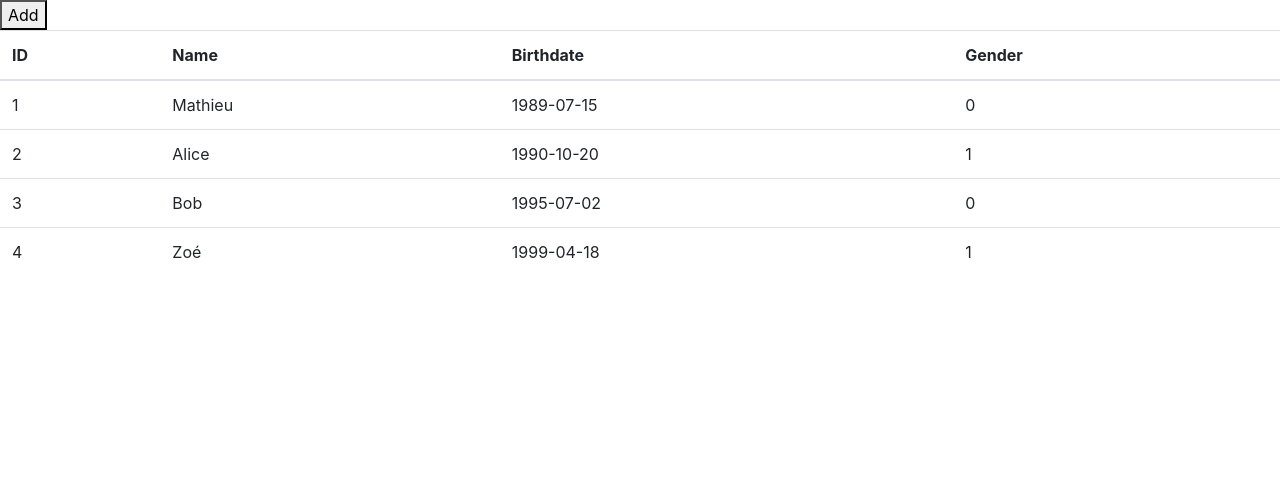
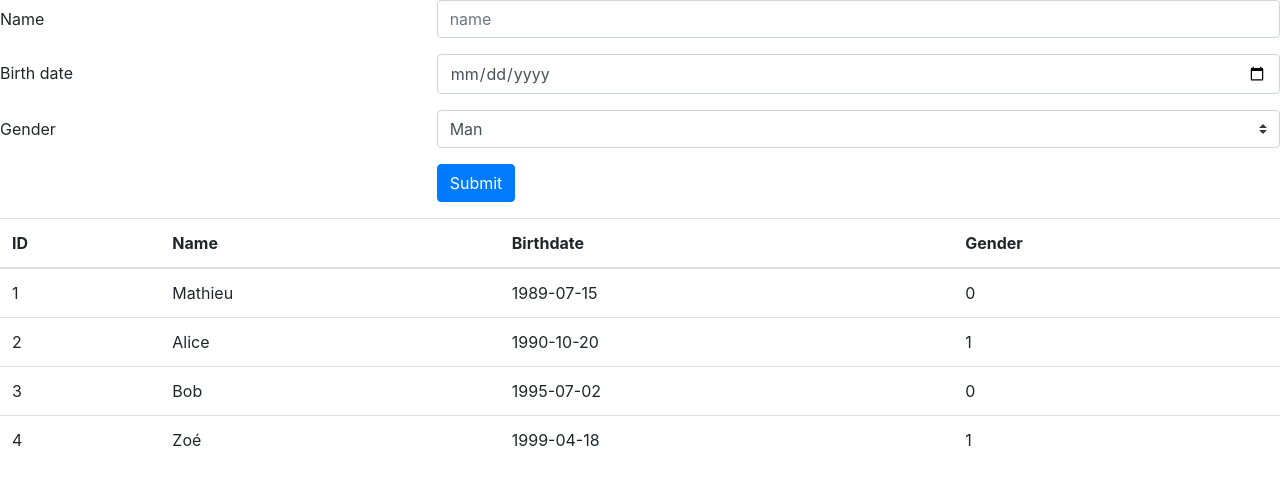
Before and after one commit to simplon-lyon/promo5-ajax, a website built with webpack: page src/rest.html in a window 1280 px wide. Built offline with nearby package versions, Linux system fonts and the light colour scheme; data requests are answered from the project's data file.

Commit message:
added addperson form and comments

```diff
--- a/src/rest.html
+++ b/src/rest.html
@@ -1,13 +1,45 @@
 <!DOCTYPE html>
 <html lang="en">
+
 <head>
     <meta charset="UTF-8">
     <meta name="viewport" content="width=device-width, initial-scale=1.0">
     <meta http-equiv="X-UA-Compatible" content="ie=edge">
     <title>Ajax with REST API</title>
 </head>
+
 <body>
-    <button>Add</button>
+    <form>
+        <div class="form-group row">
+            <label for="name" class="col-4 col-form-label">Name</label>
+            <div class="col-8">
+                <input id="name" name="name" placeholder="name" type="text" class="form-control here">
+            </div>
+        </div>
+        <div class="form-group row">
+            <label for="birthdate" class="col-4 col-form-label">Birth date</label>
+            <div class="col-8">
+                <input id="birthdate" name="birthdate" type="date" class="form-control here">
+            </div>
+        </div>
+        <div class="form-group row">
+            <label for="gender" class="col-4 col-form-label">Gender</label>
+            <div class="col-8">
+                <select id="gender" name="gender" class="custom-select">
+                    <option value="0">Man</option>
+                    <option value="1">Woman</option>
+                    <option value="2">Genderfluid</option>
+                    <option value="3">Agender</option>
+                    <option value="4">Other</option>
+                </select>
+            </div>
+        </div>
+        <div class="form-group row">
+            <div class="offset-4 col-8">
+                <button name="submit" type="submit" class="btn btn-primary">Submit</button>
+            </div>
+        </div>
+    </form>
     <table class="table">
         <thead>
             <tr>
@@ -22,4 +54,5 @@
     <script src="vendor.bundle.js"></script>
     <script src="rest.bundle.js"></script>
 </body>
+
 </html>
--- a/src/scripts/rest.js
+++ b/src/scripts/rest.js
@@ -1,44 +1,58 @@
 import $ from 'jquery';
 import '../../node_modules/bootstrap/scss/bootstrap.scss';
 
+//On crée un tableau qui contiendra nos persons
 let persons = [];
-
+//On lance un appel ajax qui va chercher les persons sur le serveur
 $.ajax({
     url:'http://localhost:8000/persons'
 }).then(function(reponse) {
+    //On met la réponse de la requête dans notre tableau de persons
     persons = reponse;
+    //On lance la fonction d'affichage
     display();
 }).catch(function(error) {
     console.error(error);
 });
 
-$('button').on('click',function () {
-    let person = {
-        'name':'Pawel',
-        'birthdate':'2016/01/27',
-        'gender':0
-    };
+$('form').on('submit',function (event) {
+    //On annule le comportment par défaut du formulaire
+    event.preventDefault();
+    //On fait une requête ajax en post vers le serveur
     $.ajax({
         method: 'POST',
         url:'http://localhost:8000/persons',
-        data: person
+        //On lui passe en argument un objet représentant une person avec
+        //les valeurs qui viennent des inputs du form
+        data: { "name" : $('#name').val(),
+                "birthdate" : $("#birthdate").val(),
+                "gender": $('#gender').val()
+            }
     }).then(function(reponse) {
-        console.log(reponse);
+        //On met la person ajoutée dans notre tableau et on relance l'affichage
+        persons.push(reponse);
+        display();
     }).catch(function(error) {
         console.error(error);
     });
 });
 
 function display() {
+    //On capture le tbody de la table
     let tbody = $('.table tbody');
+    //On le vide
     tbody.empty();
+    //On fait une boucle sur nos persons
     for (const person of persons) {
+        //On crée un tr d'une manière ou d'une autre
         // let tr = $('<tr></tr>');
         let tr = $(document.createElement('tr'));
+        //On ajoute 4 td dans ce tr avec les infos de chaque person
         tr.append(`<td>${person.id}</td>`);
         tr.append(`<td>${person.name}</td>`);
         tr.append(`<td>${person.birthdate}</td>`);
         tr.append(`<td>${person.gender}</td>`);
+        //On ajoute le tr au tbody
         tbody.append(tr);
     }
 }
```
